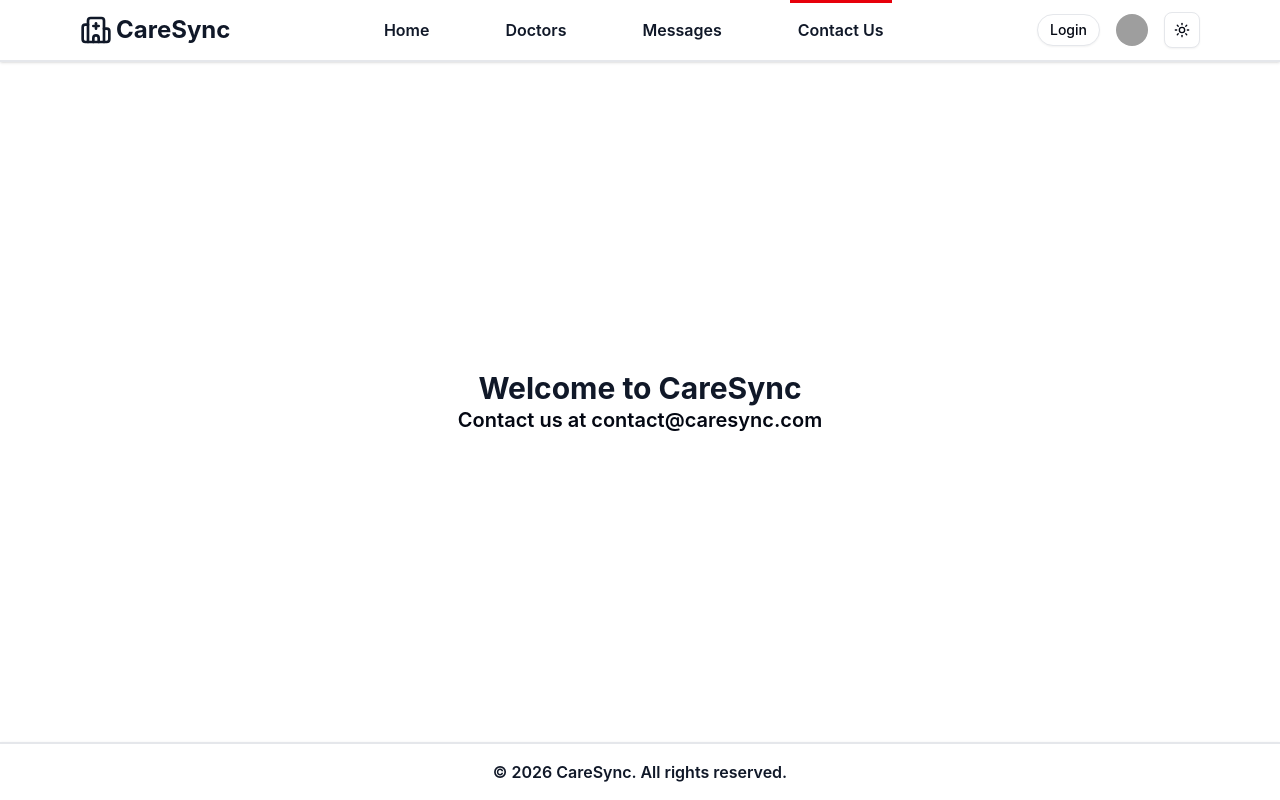
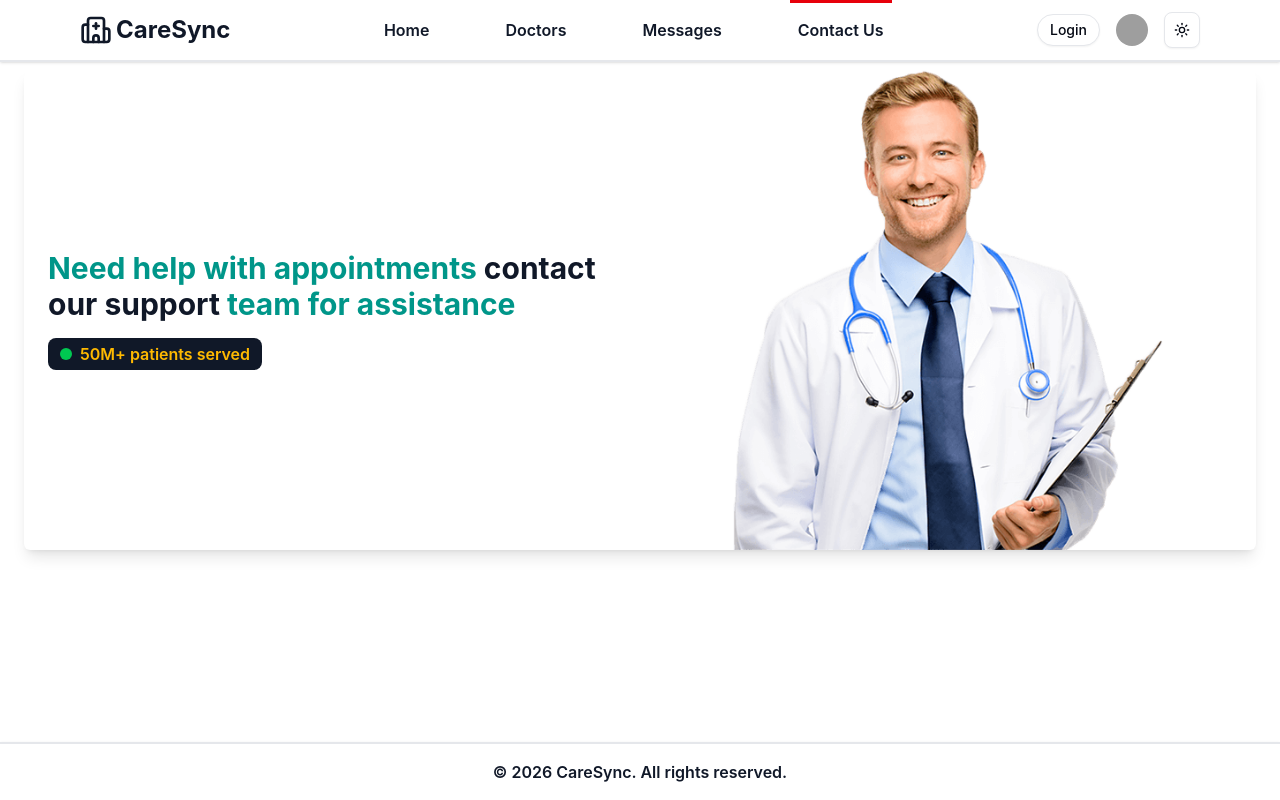
Before and after one commit to Yasir-Ali-Swe/ReactBlueprints, a React (Vite) app: page /contact-us in a window 1280 px wide. Built offline with nearby package versions, Linux system fonts and the light colour scheme; grey boxes are pictures that could not be loaded.

Commit message:
Update contact page

```diff
--- a/src/pages/public/Contact.jsx
+++ b/src/pages/public/Contact.jsx
@@ -1,15 +1,17 @@
-import { Button } from "@/components/ui/button";
 import React from "react";
-import { Link } from "react-router-dom";
-const Home = () => {
+import ContactHeroSection from "@/components/common/HeroSection.jsx";
+const Contact = () => {
   return (
-    <div className="h-full flex flex-col justify-center items-center">
-      <h1 className="text-3xl text-primary font-bold">Welcome to CareSync</h1>
-      <p className="text-xl font-semibold">
-        Contact us at contact@caresync.com
-      </p>
+    <div className="h-full max-w-7xl w-full mx-auto flex flex-col items-center px-6">
+      <ContactHeroSection
+        Img={"img4.png"}
+        firstText={"Need help with appointments"}
+        secondaryText={"contact our support"}
+        thirdText={"team for assistance"}
+        showFilters={false}
+      />
     </div>
   );
 };
 
-export default Home;
+export default Contact;
```
